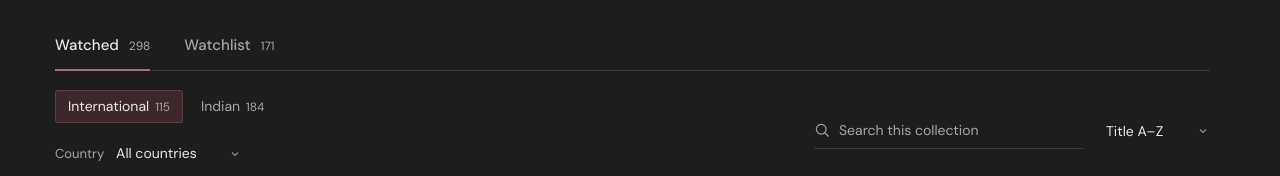
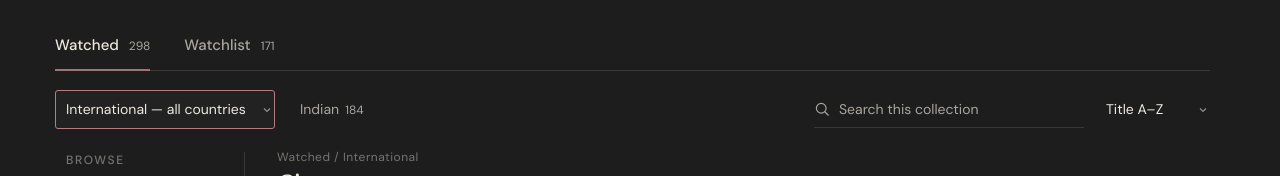
Before and after one commit to surajdash-math/cinema, a plain HTML site: page index.html in a window 1280 px wide. Shown: the part 197-373 px from the top of the page. Drawn offline with Linux system fonts and the light colour scheme; a web font is replaced by a local one.

Commit message:
Make International a country dropdown and refresh cached catalogue assets

```diff
--- a/app.js
+++ b/app.js
@@ -123,7 +123,7 @@
 
   function renderNavigation() {
     dom.statuses.replaceChildren(...statusOrder.map(status => makeChoice("status-tab", status, countBranch(status), !state.reference && state.status === status, () => chooseBranch(status))));
-    dom.regions.replaceChildren(...availableRegions(state.status).map(region => makeChoice("region-tab", region, countBranch(state.status, region), state.region === region, () => chooseBranch(state.status, region))));
+    dom.regions.replaceChildren(...availableRegions(state.status).filter(region => region !== "International").map(region => makeChoice("region-tab", region, countBranch(state.status, region), state.region === region, () => chooseBranch(state.status, region))));
     dom.regions.hidden = Boolean(state.reference);
     const types = branchTypes();
     dom.types.replaceChildren(...types.map(type => makeChoice("type-choice", type, countBranch(state.status, state.region, type), !state.reference && state.type === type, () => {
@@ -140,7 +140,7 @@
     const options = [];
     if (types.length) {
       const branch = element("optgroup");
-      branch.label = [state.status, state.region].filter(Boolean).join(" / ");
+      branch.label = [state.status, state.region, state.country === "unknown" ? "Country not listed" : state.country].filter(Boolean).join(" / ");
       for (const type of types) {
         const option = element("option", "", `${type} (${countBranch(state.status, state.region, type)})`);
         option.value = `type:${type}`;
@@ -169,13 +169,19 @@
     return [...new Set(found)];
   }
   function renderCountries(branch) {
+    if (state.region !== "International" || state.reference) branch = records.filter(r => inBranch(r, state.status, "International", state.type));
     const names = [...new Set(branch.flatMap(countriesOf))].sort(collator.compare);
     if (state.country && !names.includes(state.country) && state.country !== "unknown") state.country = "";
-    const options = [["", "All countries"], ...names.map(c => [c,c])];
+    const adjectives = {Italy:"Italian",Spain:"Spanish",France:"French",Germany:"German",Iran:"Iranian",Japan:"Japanese","United States":"American","United Kingdom":"British",India:"Indian","South Korea":"South Korean",Sweden:"Swedish",Canada:"Canadian",Mexico:"Mexican",Denmark:"Danish",Poland:"Polish"};
+    const options = [["", "International — all countries"], ...names.map(c => [c,`${adjectives[c] || c} cinema (${branch.filter(r => countriesOf(r).includes(c)).length})`])];
     if (branch.some(r => !countriesOf(r).length)) options.push(["unknown", "Country not listed"]);
     dom.country.replaceChildren(...options.map(([value,label]) => { const o=element("option", "", label);o.value=value;return o; }));
-    dom.country.value=state.country;
-    dom.country.closest("label").hidden=Boolean(state.reference) || state.region !== "International";
+    if (state.region !== "International") {
+      const prompt = element("option", "", "International"); prompt.value = "choose-international"; prompt.disabled = true; dom.country.prepend(prompt);
+    }
+    dom.country.value=state.region === "International" ? state.country : "choose-international";
+    dom.country.classList.toggle("is-active", state.region === "International" && !state.reference);
+    dom.country.closest("label").hidden=Boolean(state.reference);
   }
 
   function posterMark(kind) {
@@ -272,8 +278,10 @@
       }
       return collator.compare(titleOf(a), titleOf(b)) || collator.compare(a.id, b.id);
     });
-    dom.title.textContent = group ? group.label : state.type || "Cinema";
-    dom.path.textContent = group ? "Reference" : [state.status, state.region].filter(Boolean).join(" / ");
+    const nationality = {Italy:"Italian",Spain:"Spanish",France:"French",Germany:"German",Iran:"Iranian",Japan:"Japanese","United States":"American","United Kingdom":"British",India:"Indian","South Korea":"South Korean"};
+    const countryLabel = nationality[state.country] || state.country;
+    dom.title.textContent = group ? group.label : state.country && state.country !== "unknown" ? `${countryLabel} ${state.type === "Cinema" ? "cinema" : state.type}` : state.type || "Cinema";
+    dom.path.textContent = group ? "Reference" : [state.status, state.region, state.country === "unknown" ? "Country not listed" : state.country].filter(Boolean).join(" / ");
     dom.count.textContent = terms.length ? `${visible.length} of ${total} entries` : `${total} ${total === 1 ? "entry" : "entries"}`;
     dom.grid.replaceChildren(...visible.map(card));
     $("#empty-state").hidden = visible.length > 0;
@@ -383,7 +391,7 @@
   }
 
   dom.search.addEventListener("input", () => { state.query = dom.search.value; render(); });
-  dom.country.addEventListener("change", () => { state.country = dom.country.value; render(); });
+  dom.country.addEventListener("change", () => { const country = dom.country.value; state.region = "International"; state.reference = null; ensureBranch(); state.country = country; render(); });
   dom.sort.addEventListener("change", () => { state.sort = dom.sort.value; render(); });
   dom.typeSelect.addEventListener("change", () => {
     const value = dom.typeSelect.value;
@@ -414,7 +422,7 @@
     try { localStorage.setItem("cinema-theme", theme); } catch { /* Theme still works when storage is unavailable. */ }
   });
 
-  fetch("./data/cinema.json")
+  fetch("./data/cinema.json?v=country-filter-20261124b", { cache: "no-cache" })
     .then(response => {
       if (!response.ok) throw new Error(`Collection request failed (${response.status})`);
       return response.json();
--- a/index.html
+++ b/index.html
@@ -11,8 +11,8 @@
     <link rel="preconnect" href="https://fonts.googleapis.com">
     <link rel="preconnect" href="https://fonts.gstatic.com" crossorigin>
     <link href="https://fonts.googleapis.com/css2?family=DM+Sans:wght@400;450;500;550;600;650;700&family=STIX+Two+Text:ital,wght@0,400;0,500;0,600;1,400&display=swap" rel="stylesheet">
-    <link rel="stylesheet" href="./styles.css?v=a553f9bb625c">
-    <script src="./app.js" defer></script>
+    <link rel="stylesheet" href="./styles.css?v=country-filter-20261124b">
+    <script src="./app.js?v=country-filter-20261124b" defer></script>
   </head>
   <body id="top">
     <a class="skip-link" href="#collection">Skip to collection</a>
@@ -37,7 +37,7 @@
         <div class="collection-navigation" id="collection-navigation" hidden>
           <nav class="status-tabs" aria-label="Collection status" id="status-tabs"></nav>
           <div class="collection-tools">
-            <div class="region-country"><nav class="region-tabs" aria-label="Cinema region" id="region-tabs"></nav><label class="sort-field country-field"><span>Country</span><select id="country-select" aria-label="Production country"><option value="">All countries</option></select></label></div>
+            <div class="region-country"><label class="sort-field country-field"><span class="sr-only">International cinema by country</span><select id="country-select" aria-label="International cinema by country"><option value="">International — all countries</option></select></label><nav class="region-tabs" aria-label="Cinema region" id="region-tabs"></nav></div>
             <div class="search-sort">
               <label class="search-field">
                 <svg width="17" height="17" viewBox="0 0 20 20" fill="none" stroke="currentColor" stroke-width="1.4" aria-hidden="true"><circle cx="8.5" cy="8.5" r="5.7"></circle><path d="m12.7 12.7 4.4 4.4"></path></svg>
--- a/styles.css
+++ b/styles.css
@@ -321,9 +321,10 @@ dialog::backdrop { background: #080909c7; backdrop-filter: blur(3px); }
 
 /* Country filtering shares the catalogue toolbar on every screen size. */
 .search-sort { flex-wrap: wrap; justify-content: flex-end; }
-.country-field select { max-width: 190px; }
+.country-field select { max-width: 245px; padding:8px 28px 8px 10px; border:1px solid var(--line); border-radius:3px; }
+.country-field select.is-active { color:var(--text); background-color:var(--surface); border-color:var(--accent); }
 @media(max-width:680px) { .country-field { max-width:100%; } }
 
-.region-country { display:grid; gap:12px; flex-shrink:0; }
+.region-country { display:flex; flex-wrap:wrap; align-items:center; gap:12px; flex-shrink:0; }
 .country-field { display:flex; align-items:center; gap:12px; font-size:13px; }
 .country-field[hidden] { display:none; }
```
